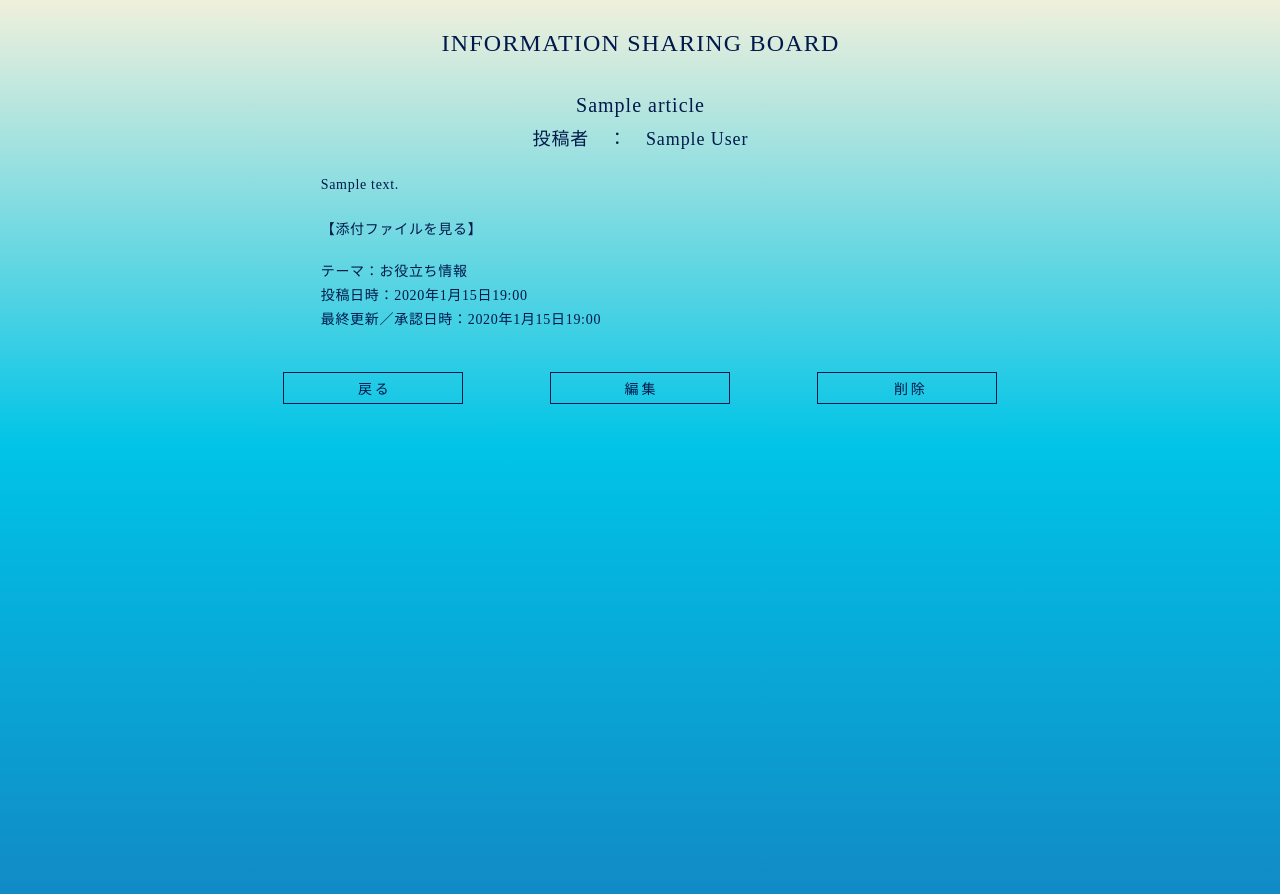
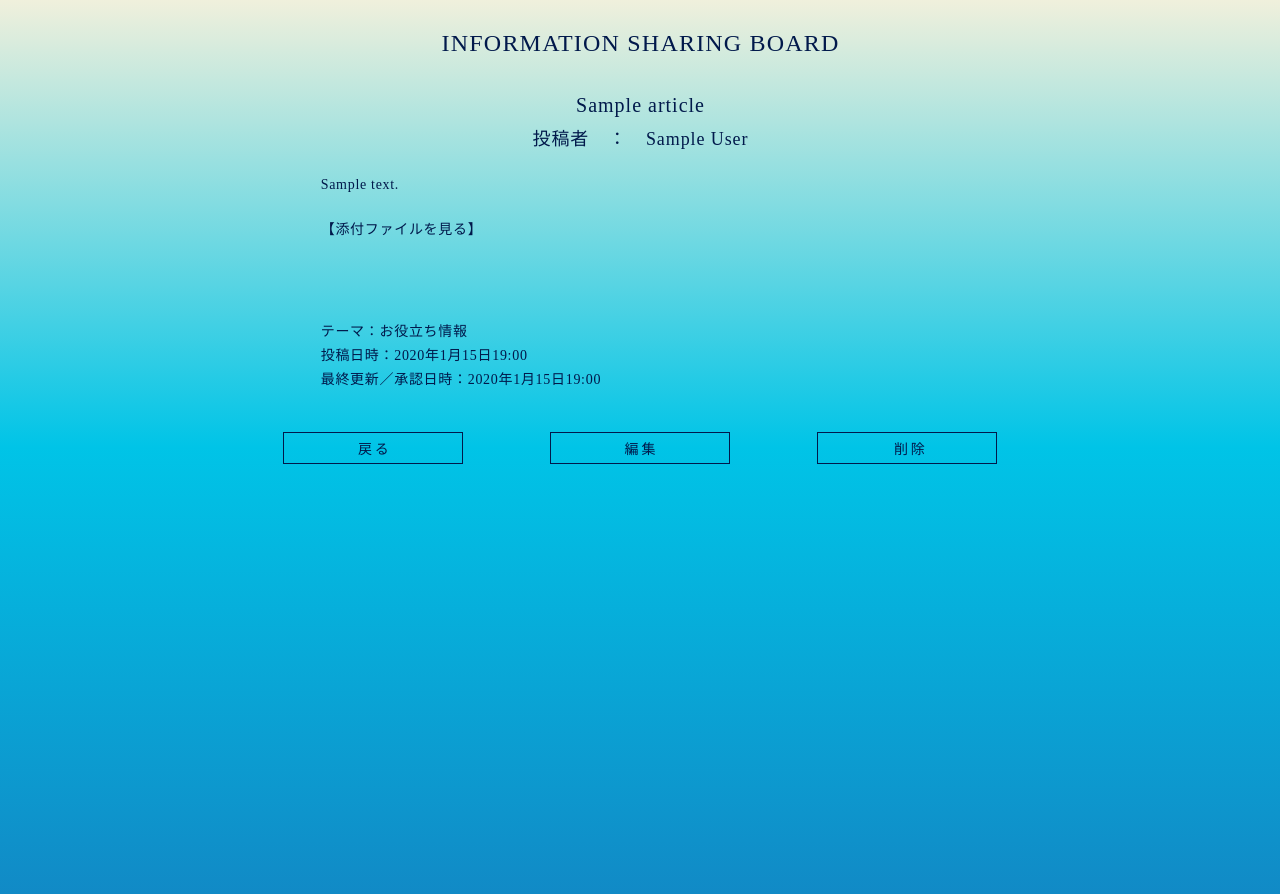
Before and after one commit to ithachioji147/Django_bbs, a Django app: page /article/1 in a window 1280 px wide. Run offline with Django 4.2, Linux system fonts and the light colour scheme; a user stored in the database is signed in; tables that the repository leaves empty hold one stand-in row (values such as "Sample post").

Commit message:
記事フッターの調整

```diff
--- a/bbs/static/main/style.css
+++ b/bbs/static/main/style.css
@@ -314,6 +314,10 @@ header {
     line-height: 24px;
 }
 
+.detail-footer {
+    margin-top: 30px;
+}
+
 @media screen and (max-width:778px) {
     .detail-contents {
         width: 90%;
--- a/bbs/templates/main/detail.html
+++ b/bbs/templates/main/detail.html
@@ -14,10 +14,12 @@
         <a href="{{ article.attached_file.url }}" target="_blank">【添付ファイルを見る】</a>
     </div>
     {% endif %}
-
-    <p>テーマ：{{ article.get_theme_display }}</p>
-    <p>投稿日時：{{ article.created_datetime }}<p>
-    <p>最終更新／承認日時：{{ article.edited_datetime }}</p>
+    <br>
+    <div class="detail-footer">
+        <p>テーマ：{{ article.get_theme_display }}</p>
+        <p>投稿日時：{{ article.created_datetime }}<p>
+        <p>最終更新／承認日時：{{ article.edited_datetime }}</p>
+    </div>
 </div>
 
 <div class="buttons-area">
```
